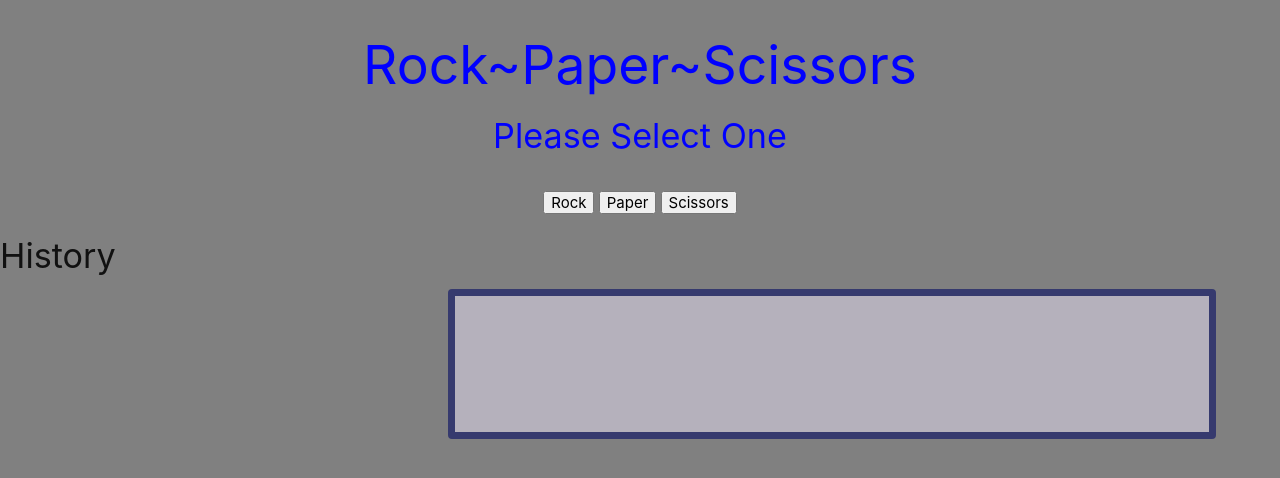
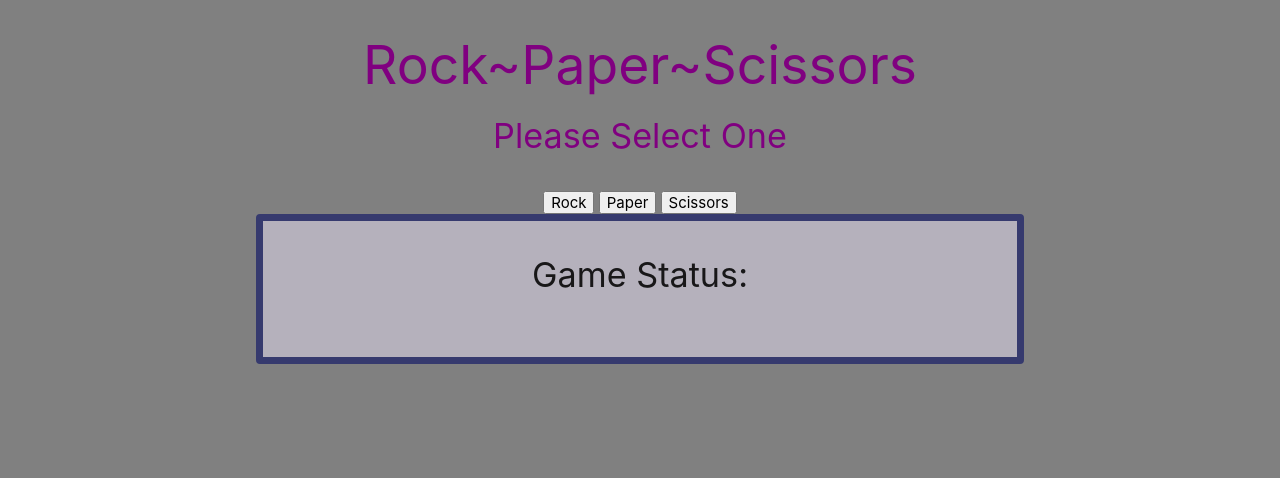
Before and after one commit to pmarshall17/JS-Rock-Paper-Scissors, a plain HTML site: page index.html in a window 1280 px wide. Drawn offline with nearby package versions, Linux system fonts and the light colour scheme.

Commit message:
minor tweaks

```diff
--- a/index.html
+++ b/index.html
@@ -29,12 +29,12 @@
 		<button onclick="userChoice('paper');" type="button" value="Paper">Paper</button>
 		<button onclick="userChoice('scissors');" type="button" value="Scissors">Scissors</button>
 	</div>
-		<h4 class = "history_header">History</h4>
-			<div class="border">
-		<div><p id="history"></p></div>
+	<div class="border">
+		<div>
+			<h4 class = "history_header">Game Status:</h4>
+			<p id="result1"></p>
+			<p id="result2"></p>
+		</div>
 	</div>
-
-	<div id='result1'></div>
-	<div id='result2'></div>
 </body>
 </html>
--- a/stylesheets/styles.css
+++ b/stylesheets/styles.css
@@ -4,9 +4,8 @@ body {
 
 .title {
 	text-align: center;
-	color:blue;
+	color:purple;
 }
-
 .android_pic{
 	height: 400px ;
 	width:	800px ;
@@ -21,6 +20,10 @@ body {
     border-radius: 4px;
     background-color: #b5b1bc;
     resize: none;
-    margin-left: 35%;
+    margin-left: 20%;
     text-align: center;
 }
+
+.history_header {
+    text-align: center;
+}
```
